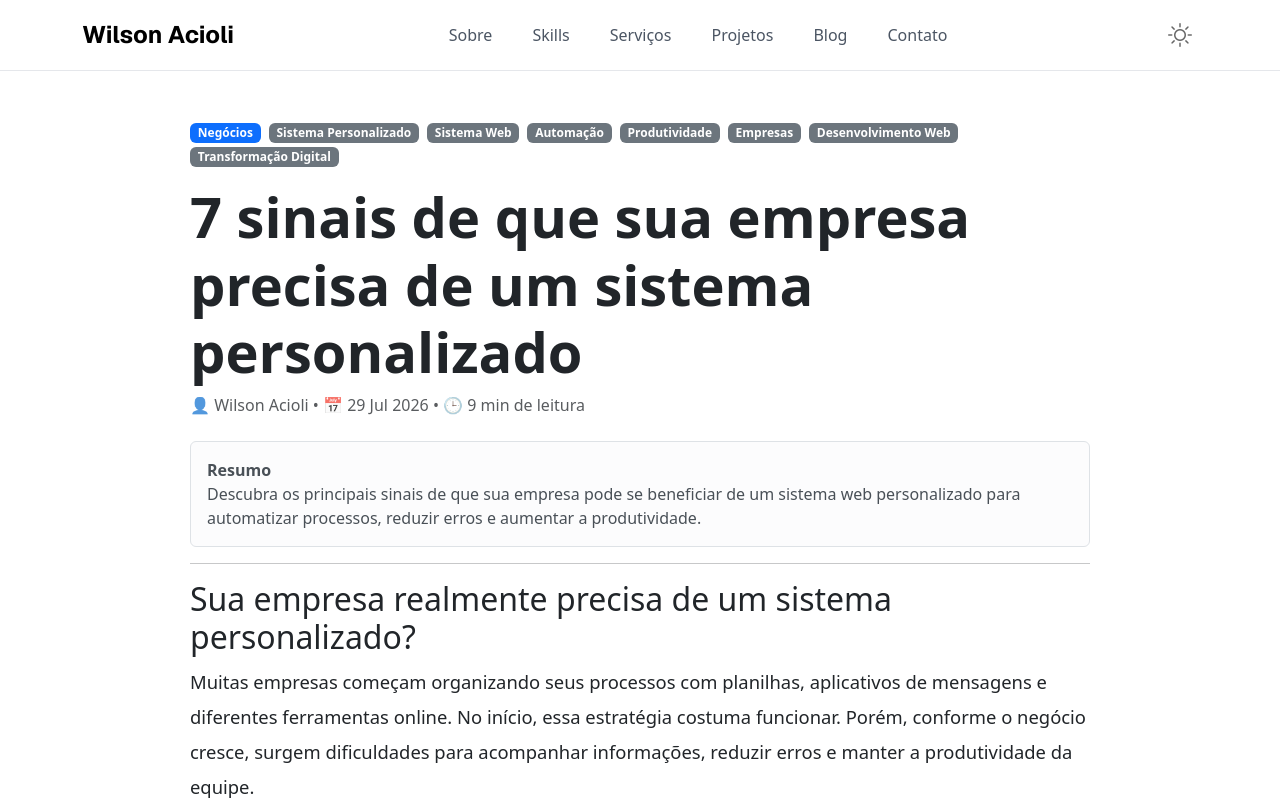
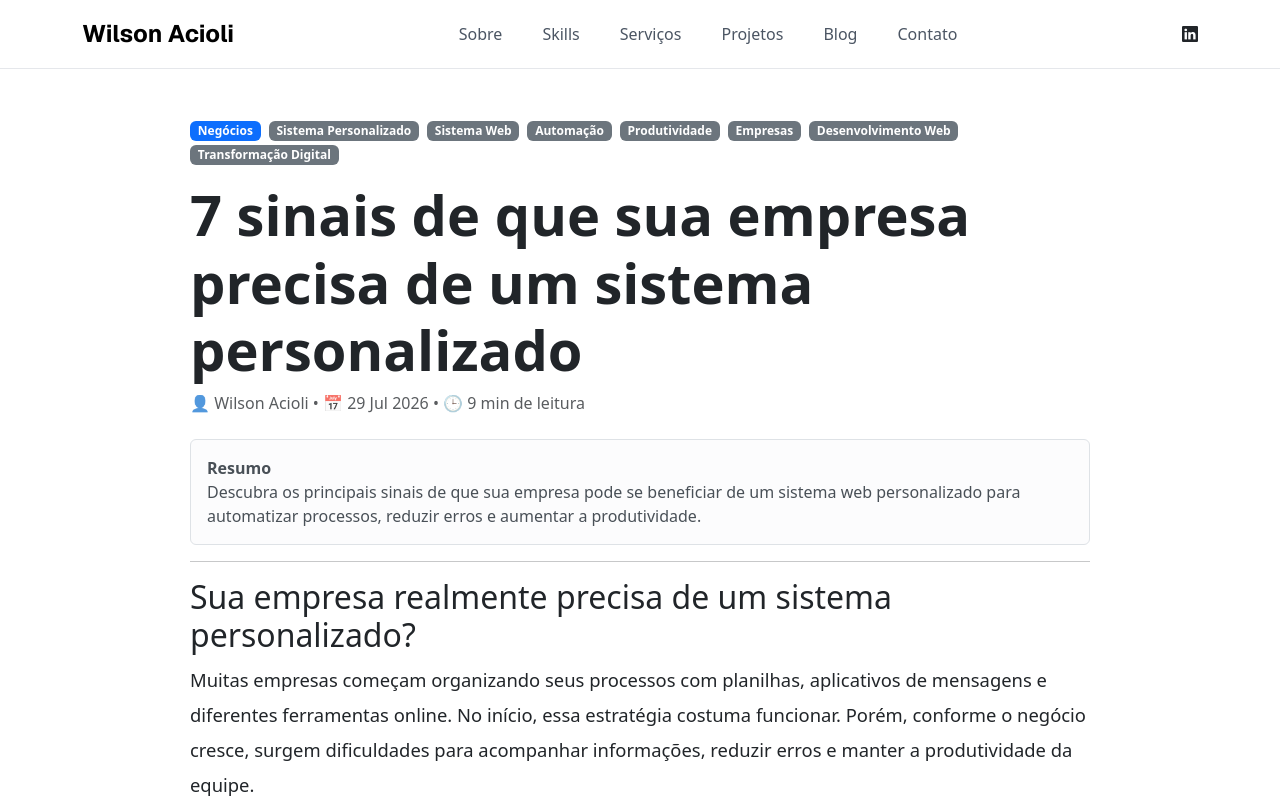
Before and after one commit to codewil-json/portfolio, a Vue app: page /blog/7-sinais-de-que-sua-empresa-precisa-de-um-sistema-personalizado in a window 1280 px wide. Shown: the top 800 px of the page. Built offline with nearby package versions, Linux system fonts and the light colour scheme.

Commit message:
refactor(header): swap theme toggle for LinkedIn link icon

```diff
--- a/src/components/FooterSection.vue
+++ b/src/components/FooterSection.vue
@@ -3,7 +3,7 @@
     <div class="container">
       <div class="footer-brand">
         <h3>Wilson Acioli</h3>
-        <p>© 2026 Wilson Acioli. Feito com precisão.</p>
+        <p>© 2026 Wilson Acioli.</p>
       </div>
 
       <nav class="footer-nav">
--- a/src/components/NavBar.vue
+++ b/src/components/NavBar.vue
@@ -16,9 +16,9 @@
           <router-link to="/blog" class="codewil-navigation-link" @click="menuOpen = false">Blog</router-link>
           <a href="#contact" class="codewil-navigation-link" @click="menuOpen = false">Contato</a>
         </nav>
-        <button class="theme" @click="toggleTheme">
-          <i :class="isDark ? 'bi bi-moon' : 'bi bi-sun'"></i>
-        </button>
+        <a href="https://linkedin.com/in/wilsonacioli" class="nav-link" target="_blank" rel="noopener noreferrer">
+          <i class="bi bi-linkedin"></i>
+        </a>
       </div>
     </div>
   </header>
```
